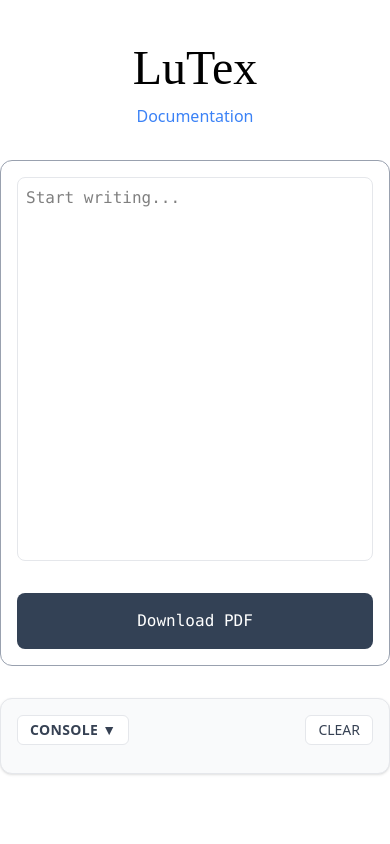
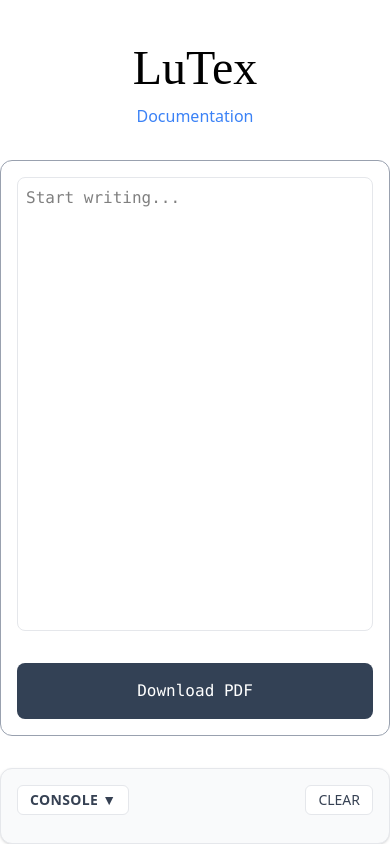
Before and after one commit to LucaMawyin/lutex, a Next.js app: page / in a window 390 px wide. Built offline with nearby package versions, Linux system fonts and the light colour scheme; a web font is replaced by a local one.

Commit message:
minor height styling

```diff
--- a/src/app/page.tsx
+++ b/src/app/page.tsx
@@ -226,10 +226,11 @@ export default function Home() {
 
                         flex
                         flex-col
-                        md:flex-1
+                        flex-1
 
                         min-w-75
-                        min-h-[60vh]
+                        md:min-h-[60vh]
+                        min-h-100
 
                         p-4
                         gap-8
```
